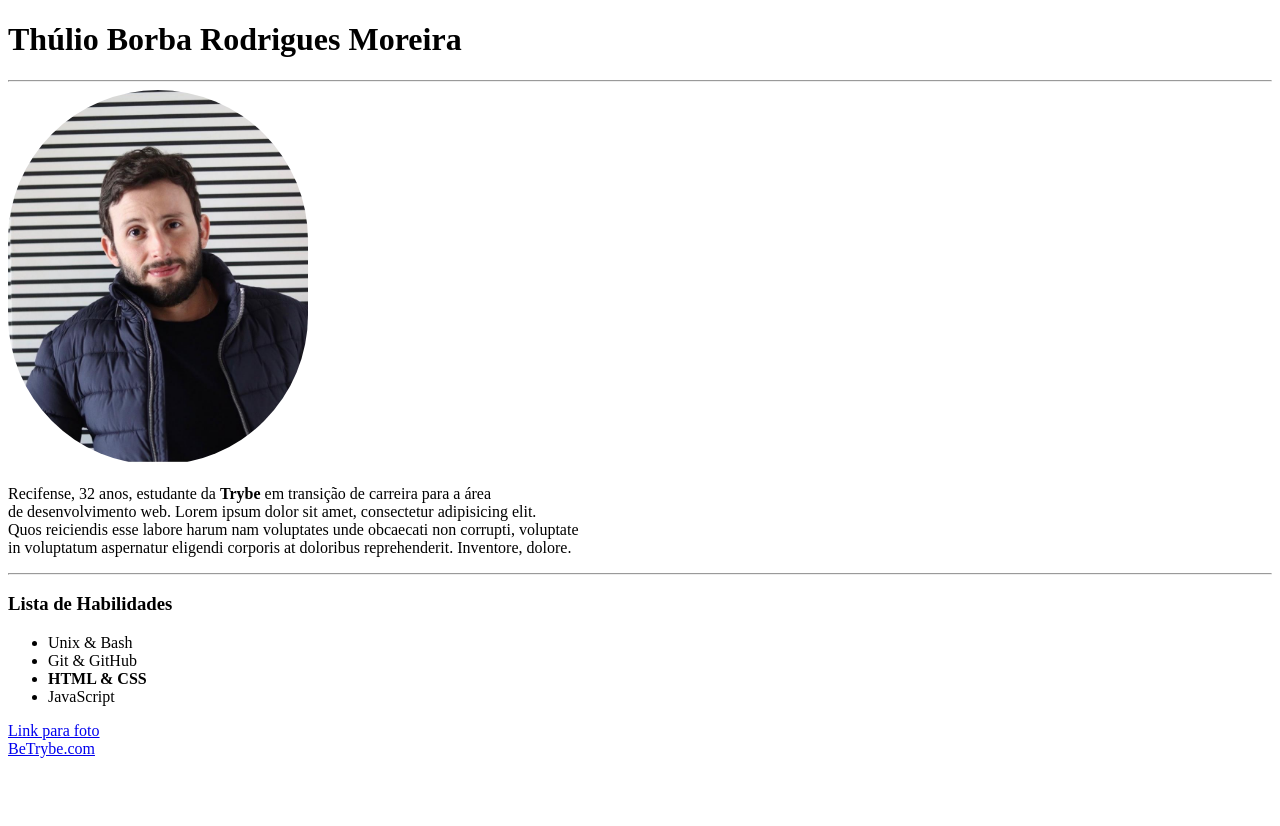
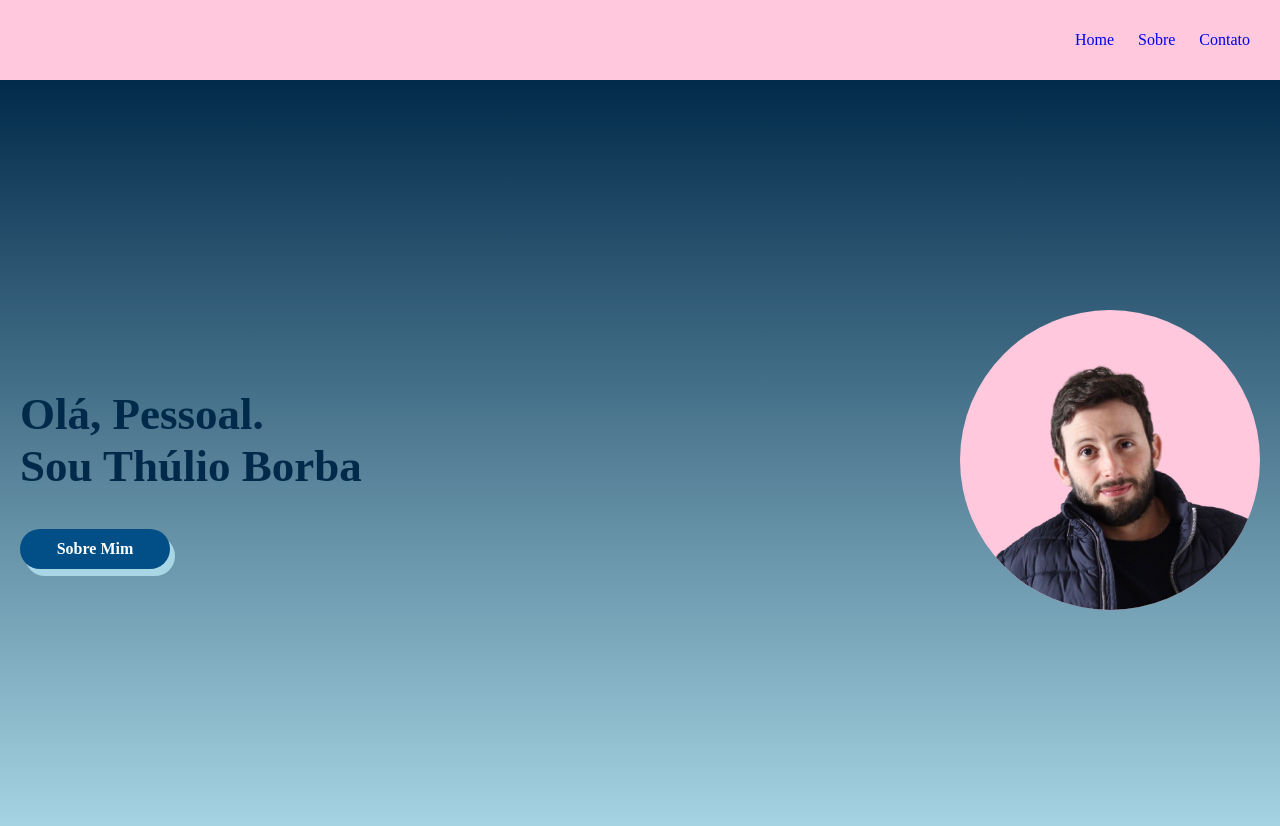
Before and after one commit to thuliobrm/portifolio, a plain HTML site: page index.html in a window 1280 px wide. Before the commit the page ends 800 px from the top, so only its background shows below. Drawn offline with Linux system fonts and the light colour scheme; a web font is replaced by a local one.

Commit message:
meu portifolio

```diff
--- a/index.html
+++ b/index.html
@@ -1,28 +1,32 @@
 <!DOCTYPE html>
-<html lang="en">
+<html lang="pt-br">
 <head>
     <meta charset="UTF-8">
     <meta http-equiv="X-UA-Compatible" content="IE=edge">
     <meta name="viewport" content="width=device-width, initial-scale=1.0">
     <title>Portifolio Thulio</title>
+    <link href='http://fonts.googleapis.com/css?family=Marhey' rel='stylesheet' type='text/css'>
+    <link rel="stylesheet" href="style.css">
 </head>
 <body>
-    <h1>Thúlio Borba Rodrigues Moreira</h1>
-    <hr>
-    <img src="./img/foto perfil.jpeg" alt="Foto do perfil" width="300" style="border-radius: 300px;">
-    <p>Recifense, 32 anos, estudante da <strong>Trybe</strong> em transição de carreira para a área <br>
-    de desenvolvimento web. Lorem ipsum dolor sit amet, consectetur adipisicing elit.<br> Quos reiciendis esse labore harum nam voluptates unde obcaecati non corrupti, voluptate <br> in voluptatum aspernatur eligendi corporis at doloribus reprehenderit. Inventore, dolore.</p>
-    <hr>
-    <h3>Lista de Habilidades </h3>
-    <ul>
-        <li>Unix & Bash</li>
-        <li>Git & GitHub</li>
-        <li><strong>HTML & CSS</strong></li>
-        <li>JavaScript</li>
-    </ul>
-    <a href="img/foto perfil.jpeg">Link para foto</a><br>
-    <a href="https://www.betrybe.com/" target="_blank">BeTrybe.com</a>
+    <header class="cabecalho">
+        <nav>
+            <a href="/index.html">Home</a>
+            <a href="/aboutMe.html">Sobre</a>
+            <a href="#">Contato</a>
+        </nav>
+    </header>
+    <section>
+        <div>
+            <h1>Olá, Pessoal.<br> Sou Thúlio Borba</h1>
+            <a class="about-me" href="aboutMe.html" target="_blank"><div>Sobre Mim</div></a>
+        </div>
 
+        <div class="img-home-wrapper">
+            <img class="img-home" src="./img/foto-portifolio.png" alt="Foto do perfil">
+        </div>
+
+    </section>
 
 
 </body>
--- /dev/null
+++ b/style.css
@@ -0,0 +1,102 @@
+*,html,body {
+    font-family:"Marhey";
+}
+
+body {
+    background-color: #61A5C2;
+    margin: 0;
+    height:90vh;
+}
+
+section {
+    padding: 20px;
+    background-image: linear-gradient(#012A4A, #A9D6E5);
+    height: 100%;
+}
+
+header, section {
+    display: flex;
+    align-items: center;
+    justify-content: space-between;
+}
+
+header {
+    height:5em ;
+    background-color: #FFC8DD;
+    margin-bottom: 0px;
+}
+
+.cabecalho {
+    justify-content: flex-end;
+}
+
+h1 {
+    font-size:45px ;
+    color: #012A4A;
+}
+
+.img-home {
+    display: block;
+    align-items: center;
+    width:300px;
+}
+
+.img-home-wrapper {
+    width: 300px;
+    min-width: 300px;
+    height: 300px;
+    overflow: hidden;
+    border-radius: 300px;
+    background-color: #FFC8DD;
+}
+
+a {
+    text-decoration: none;
+}
+
+a:visited {
+    color: #000 ;
+}
+
+a:hover {
+    text-decoration: underline;
+}
+
+.trybecolor, .trybecolor:visited {
+    color: green;
+}
+
+.about-me div{
+    background-color: #014F86;
+    width: 150px;
+    height: 40px;
+    border-radius: 25px;
+    line-height: 40px;
+    text-align: center;
+    box-shadow: 5px 7px #A9D6E5;
+    color: white;
+    font-weight: 900;
+    font-size: 16px;
+}
+
+.about-me div:hover {
+    width: 200px;
+    height: 60px;
+    line-height: 60px;
+    font-size: 20px;
+}
+
+.about-me:hover {
+    text-decoration: none;
+}
+
+nav {
+    margin-right: 20px;
+
+}
+
+nav a {
+    margin: 0 10px;
+
+
+}
```
Also changed, not shown: aboutMe.html (added, +36 -0 lines), img/foto perfil.jpeg (deleted), img/foto-portifolio.png (added).
